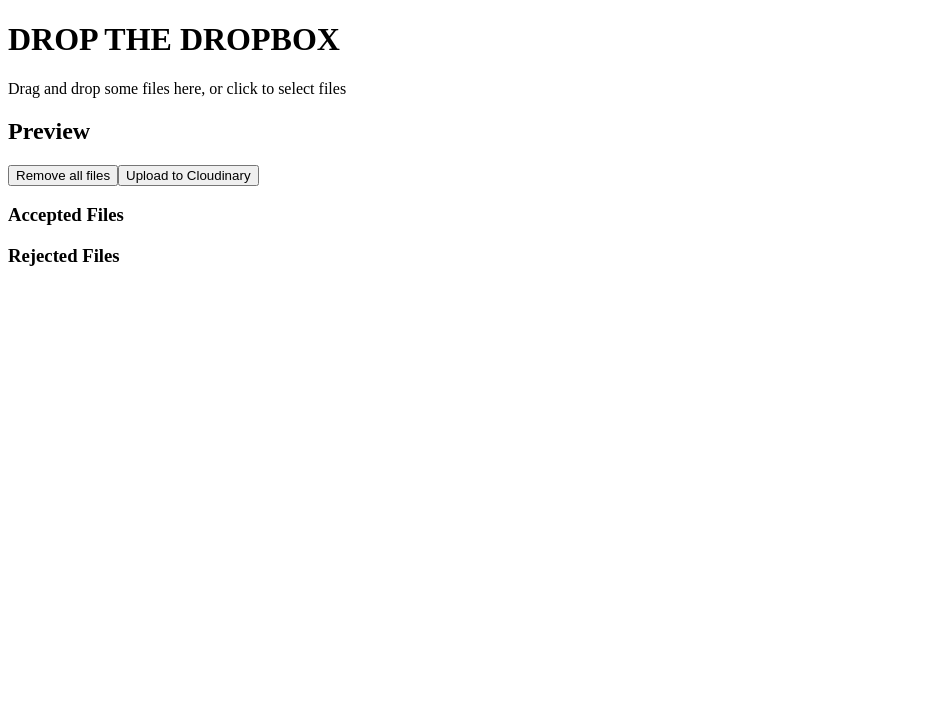
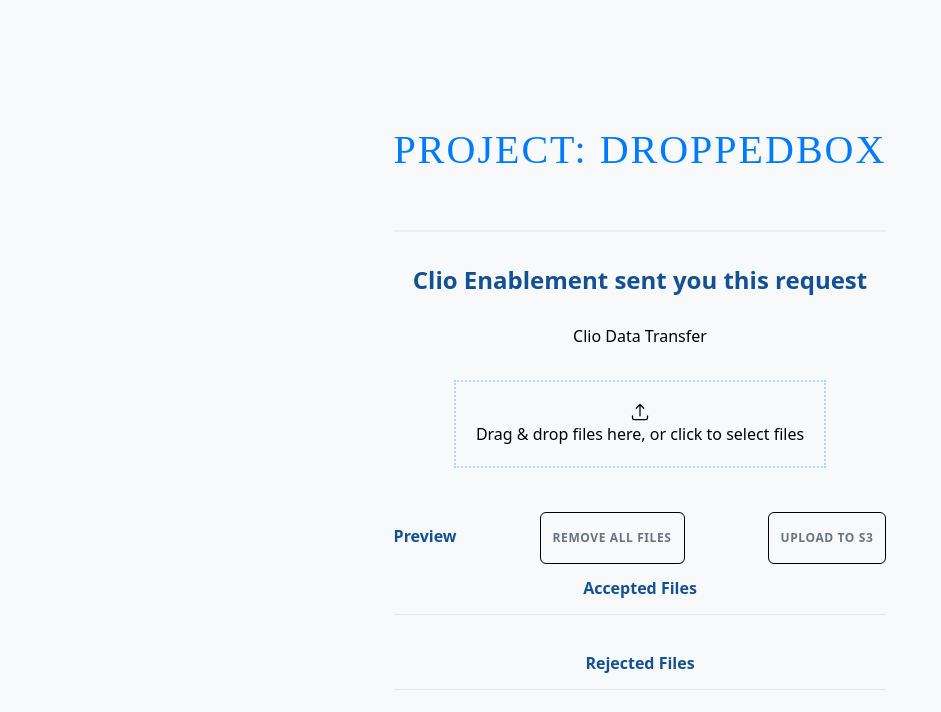
Before and after one commit to hannaohandrews/drop-the-dropbox, a Next.js app: page / in a window 1280 px wide. Shown: the top 712 px of the page, without its empty margins (0-941 px from the left). Built offline with nearby package versions, Linux system fonts and the light colour scheme.

Commit message:
FE css fun

```diff
--- a/package.json
+++ b/package.json
@@ -22,7 +22,7 @@
     "eslint": "^8",
     "eslint-config-next": "14.2.3",
     "postcss": "^8",
-    "tailwindcss": "^3.4.1",
+    "tailwindcss": "^3.4.4",
     "typescript": "^5"
   }
 }
--- a/src/app/Dropzone.tsx
+++ b/src/app/Dropzone.tsx
@@ -2,6 +2,7 @@
 import React, { useCallback, useState } from "react";
 import { useDropzone } from "react-dropzone";
 import { ArrowUpTrayIcon, XMarkIcon } from "@heroicons/react/24/solid";
+import "./index.css";
 
 interface DropzoneProps {
   className?: string;
@@ -28,54 +29,59 @@
     setFiles((files) => files.filter((file) => file.name !== name));
   };
 
+  const removeAll = () => {
+    console.log("Removed all files");
+  };
+
+  const handleSubmit = () => {
+    console.log("submitted");
+  };
+
   return (
-    <form>
+    <form onSubmit={handleSubmit}>
       <div {...getRootProps()} className={className}>
         <input {...getInputProps()} />
+        <div className="flex flex-col items-center justify-center gap-4">
+          <h2 className="clio-title">Clio Enablement sent you this request</h2>
+          <h3>Clio Data Transfer</h3>
+          <div className="drag-drop-area">
+            <ArrowUpTrayIcon className="w-5 h-5 fill-current " />
             {isDragActive ? (
               <p>Drop the files here ...</p>
             ) : (
-          <p>Drag and drop some files here, or click to select files</p>
+              <p>Drag & drop files here, or click to select files</p>
             )}
           </div>
+        </div>
+      </div>
 
-      {/*preview */}
+      {/* Preview */}
       <section className="mt-10">
         <div className="flex gap-4">
           <h2 className="title text-3xl font-semibold">Preview</h2>
           <button
             type="button"
-            // onClick={removeAll}
-            className="mt-1 text-[12px] uppercase tracking-wider font-bold text-neutral-500 border border-secondary-400 rounded-md px-3 hover:bg-secondary-400 hover:text-white transition-colors"
+            onClick={removeAll}
+            className="button button-remove"
           >
             Remove all files
           </button>
-          <button
-            type="submit"
-            className="ml-auto mt-1 text-[12px] uppercase tracking-wider font-bold text-neutral-500 border border-purple-400 rounded-md px-3 hover:bg-purple-400 hover:text-white transition-colors"
-          >
-            Upload to Cloudinary
+          <button type="submit" className="button button-upload">
+            Upload to S3
           </button>
         </div>
-        <ul>
-          {files.map((file) => (
-            <li key={file.name}>
-              <img
-                src={file.preview}
-                style={{ width: "100px", height: "100px" }}
-              />
-              {file.name}
-            </li>
-          ))}
-        </ul>
 
         {/* Accepted files */}
+        <div>
           <h3 className="title text-lg font-semibold text-neutral-600 mt-10 border-b pb-3">
             Accepted Files
           </h3>
           <ul className="mt-6 grid grid-cols-1 sm:grid-cols-2 md:grid-cols-3 lg:grid-cols-4 xl:grid-cols-6 gap-10">
             {files.map((file) => (
-            <li key={file.name} className="relative h-32 rounded-md shadow-lg">
+              <li
+                key={file.name}
+                className="relative h-32 rounded-md shadow-lg"
+              >
                 <img
                   src={file.preview}
                   alt={file.name}
@@ -86,11 +92,11 @@
                   }}
                   className="h-full w-full object-contain rounded-md"
                 />
+
                 <button
                   type="button"
                   className="w-7 h-7 border border-secondary-400 bg-secondary-400 rounded-full flex justify-center items-center absolute -top-3 -right-3 hover:bg-white transition-colors"
-                title="Remove File"
-                // onClick={() => removeFile(file.name)}
+                  onClick={() => removeFile(file.name)}
                 >
                   <XMarkIcon className="w-5 h-5 fill-white hover:fill-secondary-400 transition-colors" />
                 </button>
@@ -100,13 +106,14 @@
               </li>
             ))}
           </ul>
+        </div>
 
         {/* Rejected Files */}
         <h3 className="title text-lg font-semibold text-neutral-600 mt-24 border-b pb-3">
           Rejected Files
         </h3>
-        <ul className="mt-6 flex flex-col">
-          {/* {rejected.map(({ file, errors }) => (
+        {/* <ul className="mt-6 flex flex-col">
+          {rejected.map(({ file, errors }) => (
             <li key={file.name} className="flex items-start justify-between">
               <div>
                 <p className="mt-2 text-neutral-500 text-sm font-medium">
@@ -126,8 +133,8 @@
                 remove
               </button>
             </li>
-          ))} */}
-        </ul>
+          ))}
+        </ul> */}
       </section>
     </form>
   );
--- /dev/null
+++ b/src/app/Title.tsx
@@ -0,0 +1,8 @@
+import React from "react";
+import "./index.css";
+
+const Title = ({ text }: { text: string }) => {
+  return <h1 className="project_title">{text}</h1>;
+};
+
+export default Title;
--- /dev/null
+++ b/src/app/index.css
@@ -0,0 +1,83 @@
+/* ./src/index.css */
+@tailwind base;
+@tailwind components;
+@tailwind utilities;
+
+.project_title {
+  font-family: "Arial, sans-serif";
+  font-size: 2.5rem;
+  color: #007bff;
+  text-align: center;
+  margin: 20px 0;
+  text-transform: uppercase;
+  letter-spacing: 2px;
+  border-bottom: 2px solid #eee;
+  padding-bottom: 10px;
+  transition: color 0.3s ease, transform 0.3s ease;
+  padding-bottom: 50px;
+}
+
+.clio-title {
+  text-align: center;
+  font-size: 1.5rem;
+  font-weight: 600;
+  color: #135193;
+  margin: 10px 0;
+}
+
+.title {
+  text-align: center;
+  font-size: 1rem;
+  font-weight: 600;
+  color: #135193;
+  margin: 10px 0;
+}
+
+body,
+html,
+#root {
+  margin: 0;
+  padding: 0;
+  height: 100%;
+  display: flex;
+  justify-content: center;
+  align-items: center;
+  background-color: #f8f9fa; /* Optional background color */
+}
+
+.button {
+  margin-left: auto;
+  margin-top: 0.25rem; /* equivalent to mt-1 */
+  font-size: 12px; /* equivalent to text-[12px] */
+  text-transform: uppercase;
+  letter-spacing: 0.05em; /* equivalent to tracking-wider */
+  font-weight: bold;
+  color: #6b7280; /* equivalent to text-neutral-500 */
+  border: 1px solid black; /* equivalent to border-purple-400 */
+  border-radius: 0.375rem; /* equivalent to rounded-md */
+  padding: 0.75rem; /* equivalent to px-3 */
+  transition: background-color 0.3s ease, color 0.3s ease; /* equivalent to transition-colors */
+}
+
+.button:hover {
+  color: white;
+}
+
+.button-remove:hover {
+  background-color: #f87171; /* equivalent to bg-red-400 */
+}
+
+.button-upload:hover {
+  background-color: #60a5fa; /* equivalent to bg-blue-400 */
+}
+
+.drag-drop-area {
+  border: 2px dotted lightblue;
+  padding: 20px;
+  text-align: center;
+  display: flex;
+  flex-direction: column;
+  align-items: center;
+  justify-content: center;
+  margin-top: 1rem;
+}
--- a/src/app/page.tsx
+++ b/src/app/page.tsx
@@ -1,9 +1,11 @@
+import React from "react";
 import Dropzone from "./Dropzone";
+import Title from "./Title";
 
 export default function Home() {
   return (
     <div>
-      <h1>DROP THE DROPBOX</h1>
+      <Title text="Project: DroppedBox" />
       <Dropzone />
     </div>
   );
--- /dev/null
+++ b/tailwind.config.js
@@ -0,0 +1,13 @@
+/** @type {import('tailwindcss').Config} */
+
+module.exports = {
+  purge: ["./src/**/*.{js,jsx,ts,tsx}", "./public/index.html"],
+  darkMode: false, // or 'media' or 'class'
+  theme: {
+    extend: {},
+  },
+  variants: {
+    extend: {},
+  },
+  plugins: [],
+};
```
Also changed, not shown: 2 other files (tests, documents, lock files or other folders). Lines whose indentation alone changed are shown as unchanged.
